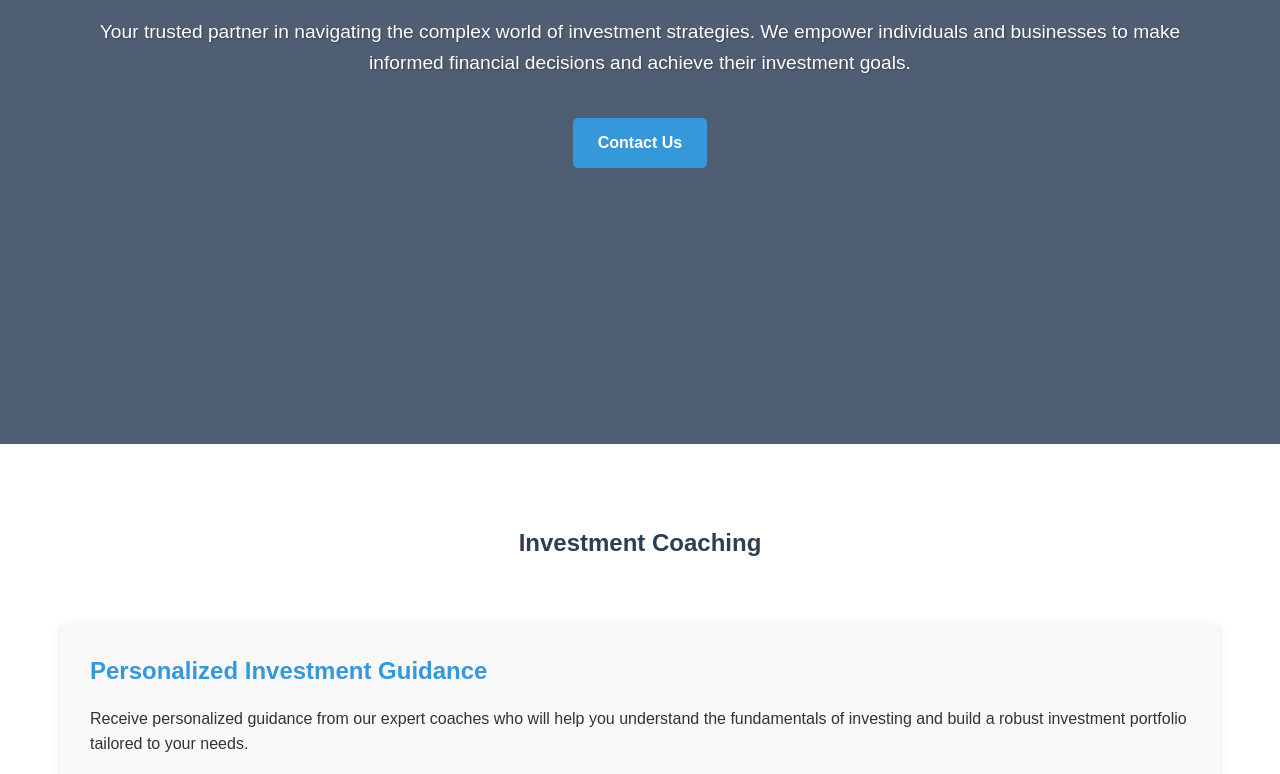
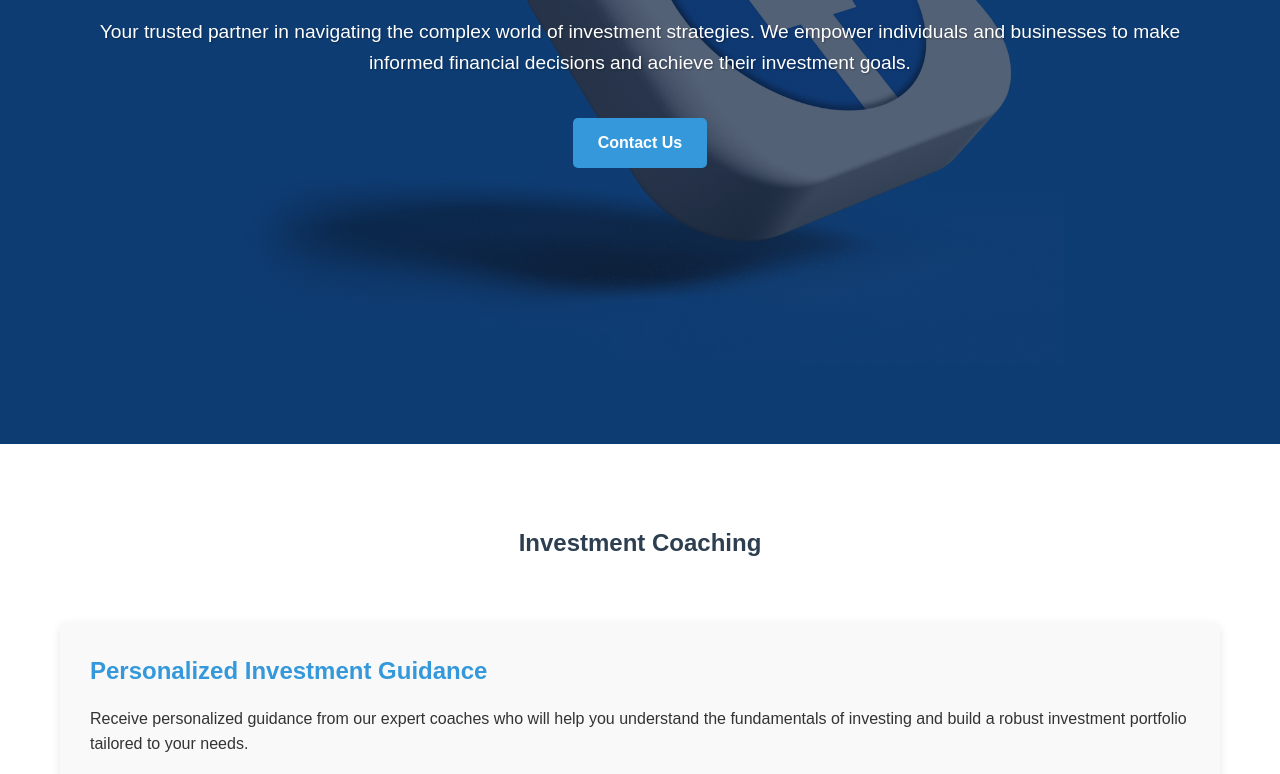
Before and after one commit to Aditya-2112/kp_prudent, a plain HTML site: page index.html in a window 1280 px wide. Shown: the part 356-1130 px from the top of the page. Drawn offline with Linux system fonts and the light colour scheme.

Commit message:
Update style.css

```diff
--- a/css/style.css
+++ b/css/style.css
@@ -63,7 +63,7 @@
 .hero {
     background-image:
         linear-gradient(rgba(10, 30, 60, 0.7), rgba(10, 30, 60, 0.7)),
-        url('img/image1.png');
+        url('../img/image1.png');
     background-repeat: no-repeat;
     background-position: center center;
     background-size: cover;
```
